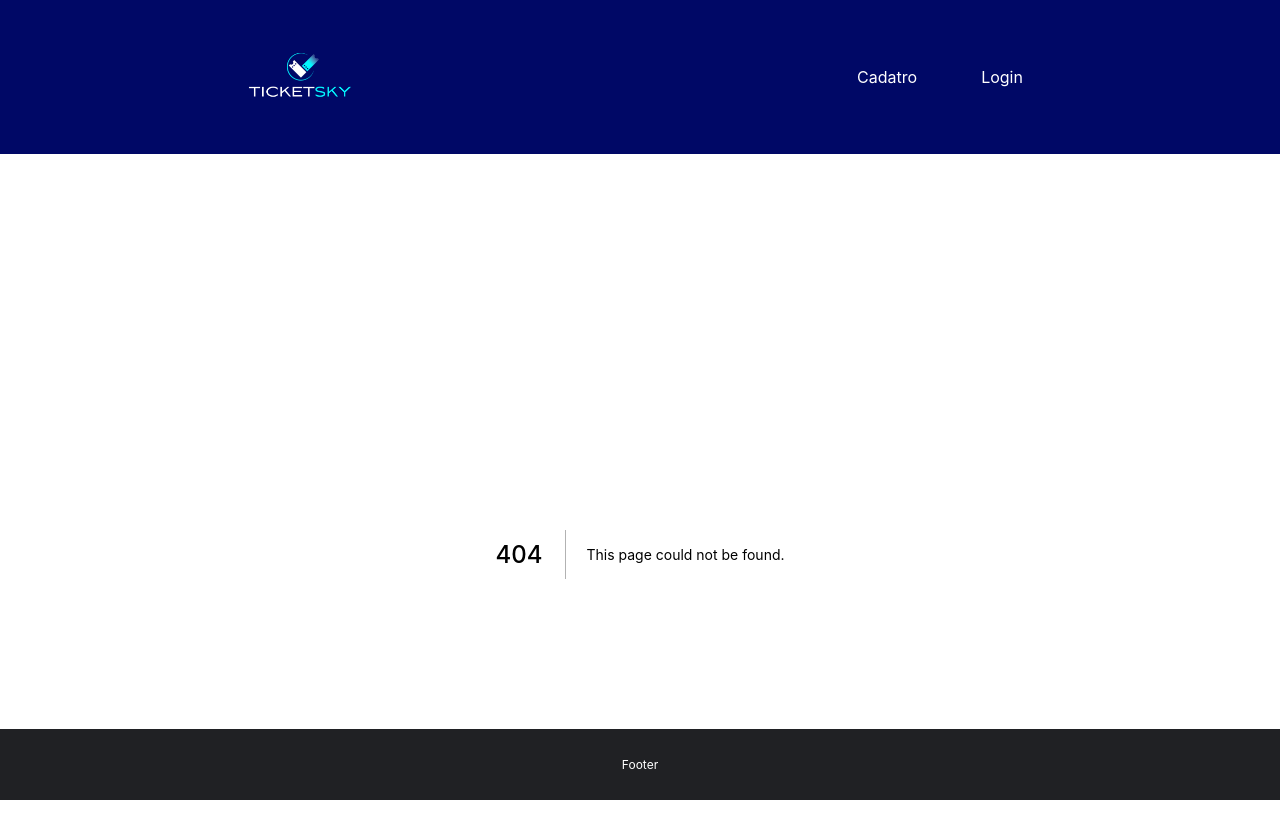
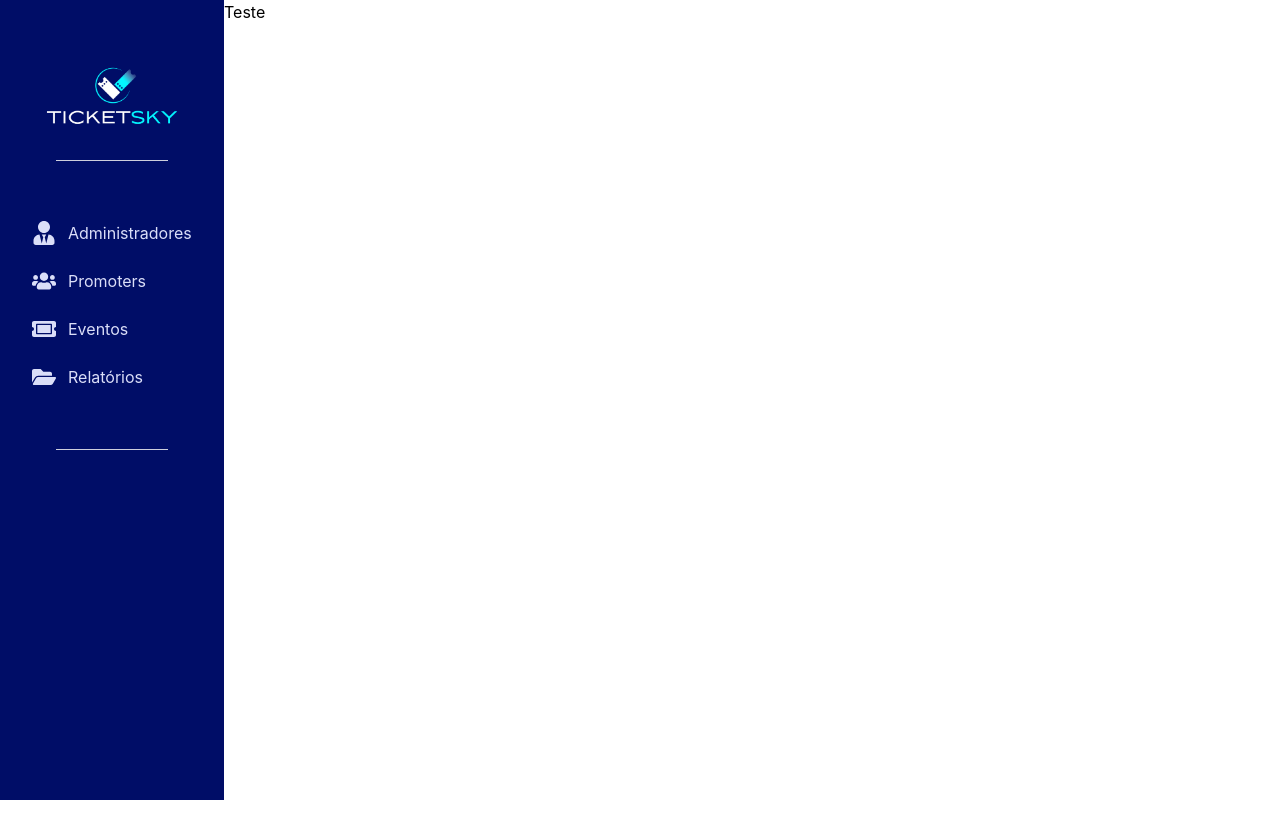
Before and after one commit to GambiarraTech/ticket-sky, a Next.js app: page /admin in a window 1280 px wide. Before the commit this address had no page. Shown: the top 838 px of the page. After the commit the page ends 800 px from the top, so only its background shows below. Built offline with nearby package versions, Linux system fonts and the light colour scheme.

Commit message:
Criação do menu lateral

```diff
--- a/package.json
+++ b/package.json
@@ -18,6 +18,7 @@
     "next": "13.3.0",
     "react": "18.2.0",
     "react-dom": "18.2.0",
+    "react-icons": "^4.8.0",
     "typescript": "5.0.4"
   },
   "devDependencies": {
--- /dev/null
+++ b/postcss.config.js
@@ -0,0 +1,5 @@
+module.exports = {
+  plugins: {
+    tailwindcss: {},
+  },
+};
--- /dev/null
+++ b/src/components/admin/sideMenu/sideMenu.tsx
@@ -0,0 +1,47 @@
+import styles from '@/styles/sideMenu/sideMenu.module.css';
+import { FaFolderOpen, FaTicketAlt, FaUserTie, FaUsers } from 'react-icons/fa';
+export default function SideMenu({ children }: { children: React.ReactNode }) {
+  return (
+    <>
+      <div className={styles.sideMenu}>
+        <div className={styles.logo}>
+          <img src="../images/logo-ticket-sky-light.png" />
+        </div>
+        <hr className={styles.hr} />
+
+        <div className={styles.optionsList}>
+          <div className={styles.optionsItem}>
+            <a href="">
+              <FaUserTie className={styles.icon} />
+              Administradores
+            </a>
+          </div>
+
+          <div className={styles.optionsItem}>
+            <a href="">
+              <FaUsers className={styles.icon} />
+              Promoters
+            </a>
+          </div>
+
+          <div className={styles.optionsItem}>
+            <a href="">
+              <FaTicketAlt className={styles.icon} />
+              Eventos
+            </a>
+          </div>
+
+          <div className={styles.optionsItem}>
+            <a href="">
+              <FaFolderOpen className={styles.icon} />
+              Relatórios
+            </a>
+          </div>
+        </div>
+        <hr className={styles.hr} />
+      </div>
+
+      <div className={styles.children}>{children}</div>
+    </>
+  );
+}
--- a/src/pages/_app.tsx
+++ b/src/pages/_app.tsx
@@ -1,11 +1,6 @@
-import Layout from '@/components/layout/Layout';
 import '@/styles/globals.css';
 import type { AppProps } from 'next/app';
 
 export default function App({ Component, pageProps }: AppProps) {
-  return (
-    <Layout>
-      <Component {...pageProps} />
-    </Layout>
-  );
+  return <Component {...pageProps} />;
 }
--- /dev/null
+++ b/src/pages/admin/index.tsx
@@ -0,0 +1,5 @@
+import SideMenu from '@/components/admin/sideMenu/sideMenu';
+
+export default function Admin() {
+  return <SideMenu>Teste</SideMenu>;
+}
--- a/src/pages/index.tsx
+++ b/src/pages/index.tsx
@@ -1,3 +1,4 @@
+import Layout from '@/components/layout/Layout';
 import { useState } from 'react';
 import * as router from '../pages/api/router';
 // plano: com base no método a gente vai diferenciar as funções dentro da api (if req.method =='post') ai por exemplo.
@@ -13,6 +14,8 @@ export default function Home() {
   });
 
   return (
+    <>
+      <Layout>
         <div>
           <input type="text" placeholder="Nome" onChange={(e) => (cliente.nome = e.target.value)} />
           <input type="text" placeholder="Sobrenome" onChange={(e) => (cliente.sobrenome = e.target.value)} />
@@ -21,5 +24,7 @@ export default function Home() {
 
           <button onClick={() => router.apiPost(cliente, 'cliente')}>Cadastrar-se</button>
         </div>
+      </Layout>
+    </>
   );
 }
--- a/src/styles/globals.css
+++ b/src/styles/globals.css
@@ -1,3 +1,7 @@
+@tailwind base;
+@tailwind components;
+@tailwind utilities;
+
 * {
   padding: 0;
   margin: 0;
--- /dev/null
+++ b/src/styles/sideMenu/sideMenu.module.css
@@ -0,0 +1,43 @@
+.sideMenu {
+  @apply h-full
+  w-56
+  bg-ticket-sky-blue
+  fixed;
+}
+
+.logo {
+  @apply h-40
+  w-full
+  justify-center
+  align-middle
+  flex;
+}
+
+.logo img {
+  @apply h-48 w-48;
+}
+
+.hr {
+  @apply m-auto w-[50%];
+  color: #f3f3f4d7;
+}
+
+.optionsList {
+  @apply flex flex-col w-full h-72 justify-center;
+}
+
+.optionsItem {
+  @apply flex p-3 ml-5 mr-5;
+}
+
+.optionsItem a {
+  @apply text-[#DADEF8] flex flex-row text-base;
+}
+
+.icon {
+  @apply h-6 w-6 text-[#DADEF8] mr-3;
+}
+
+.children {
+  @apply ml-56 p-0 h-[100vh];
+}
--- a/tailwind.config.js
+++ b/tailwind.config.js
@@ -1,8 +1,13 @@
 /** @type {import('tailwindcss').Config} */
+const colors = require('tailwindcss/colors');
 module.exports = {
-  content: [],
+  content: ['./src/*/.{js,jsx,ts,tsx}'],
   theme: {
+    colors: {
+      'ticket-sky-blue': '#000D67',
+      white: colors.white,
+    },
     extend: {},
   },
   plugins: [],
-}
+};
```
Also changed, not shown: 1 other file (tests, documents, lock files or other folders). Lines whose indentation alone changed are shown as unchanged.
